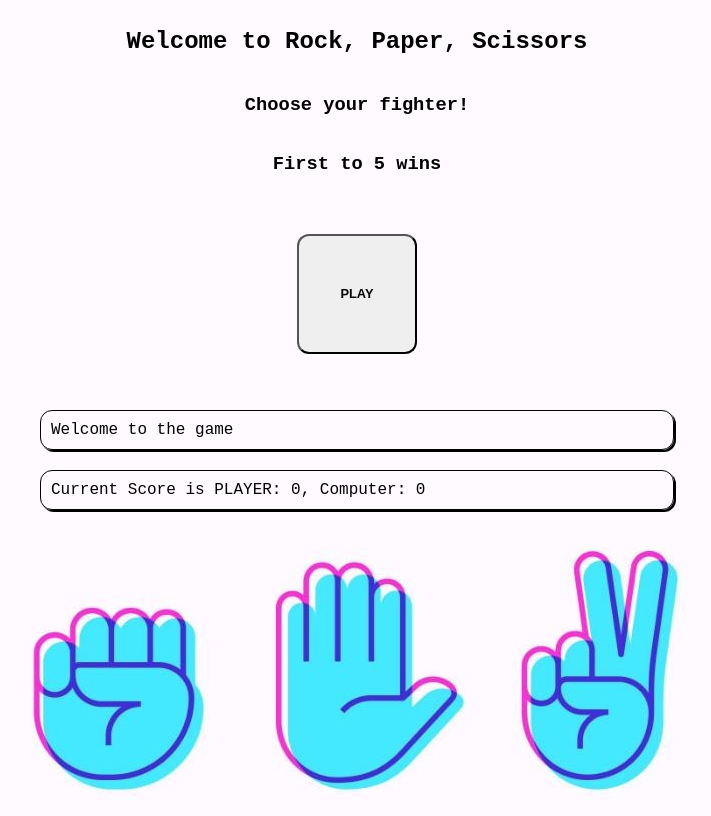
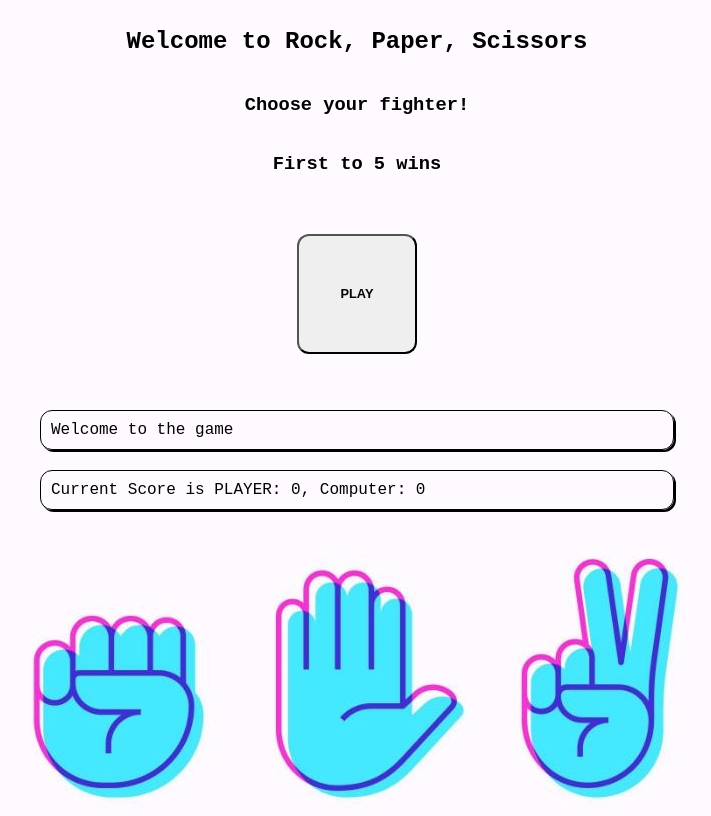
Before and after one commit to Riley-Morris/JS_practice_RPS, a plain HTML site: page index.html in a window 1280 px wide. Shown: the whole page, without its empty margins (283-994 px from the left). Drawn offline with Linux system fonts and the light colour scheme.

Commit message:
fix overflowing image using automargin, get rid of absolute positioning

```diff
--- a/RockPaperScissors.css
+++ b/RockPaperScissors.css
@@ -7,6 +7,10 @@
     display: flex;
     flex-direction: column;
     align-items: center;
+    min-height: 100vh;
+    flex: 1;
+
+
 }
 .box {
     height: 25%;
@@ -47,10 +51,9 @@ button {
 
 .imageBox{
     display: flex;
-    position: absolute;
-    bottom: 0;
     align-self: center;
-    justify-self: center;
+    justify-self: flex-end;
+    margin-top: auto;
 }
 
 .rps {
```
